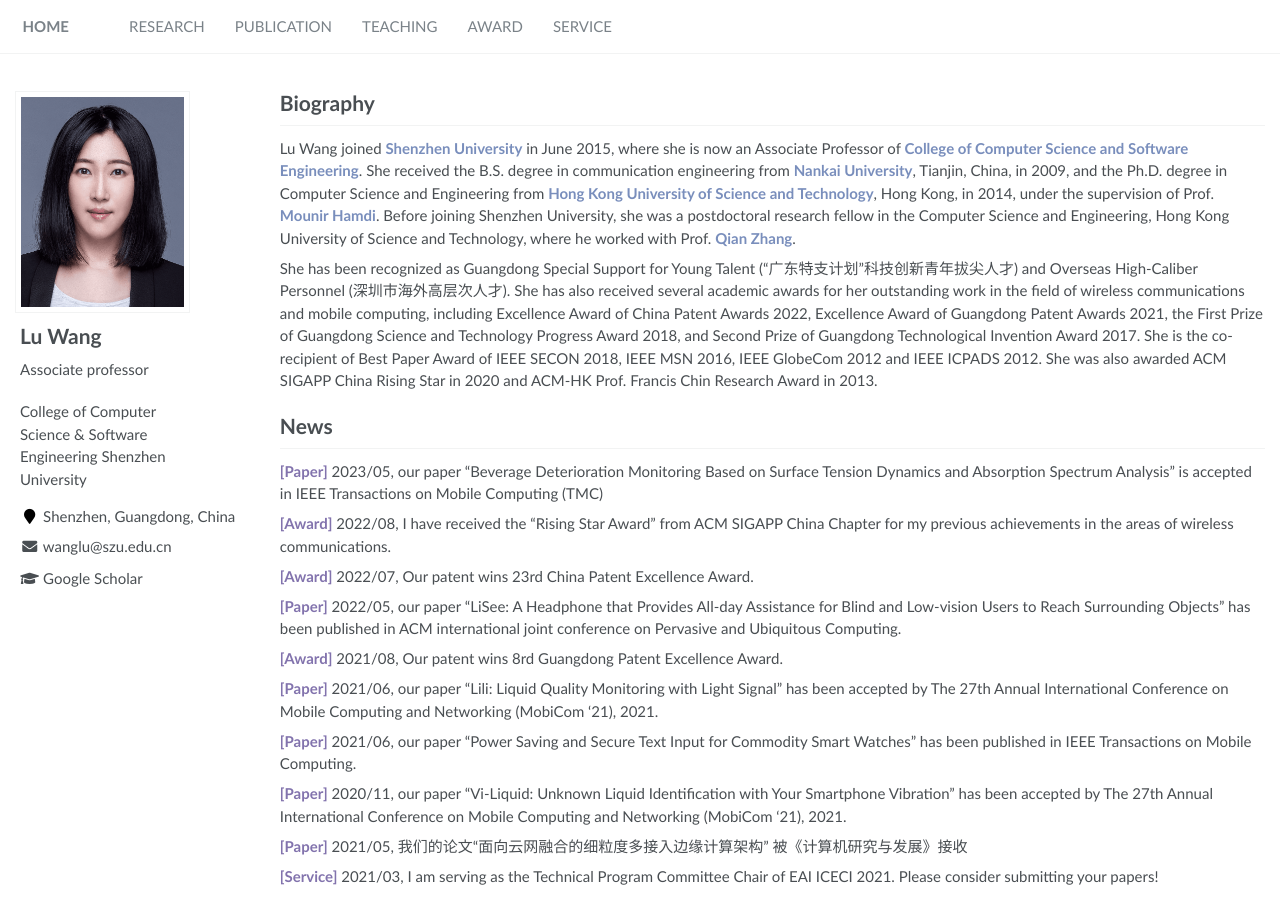
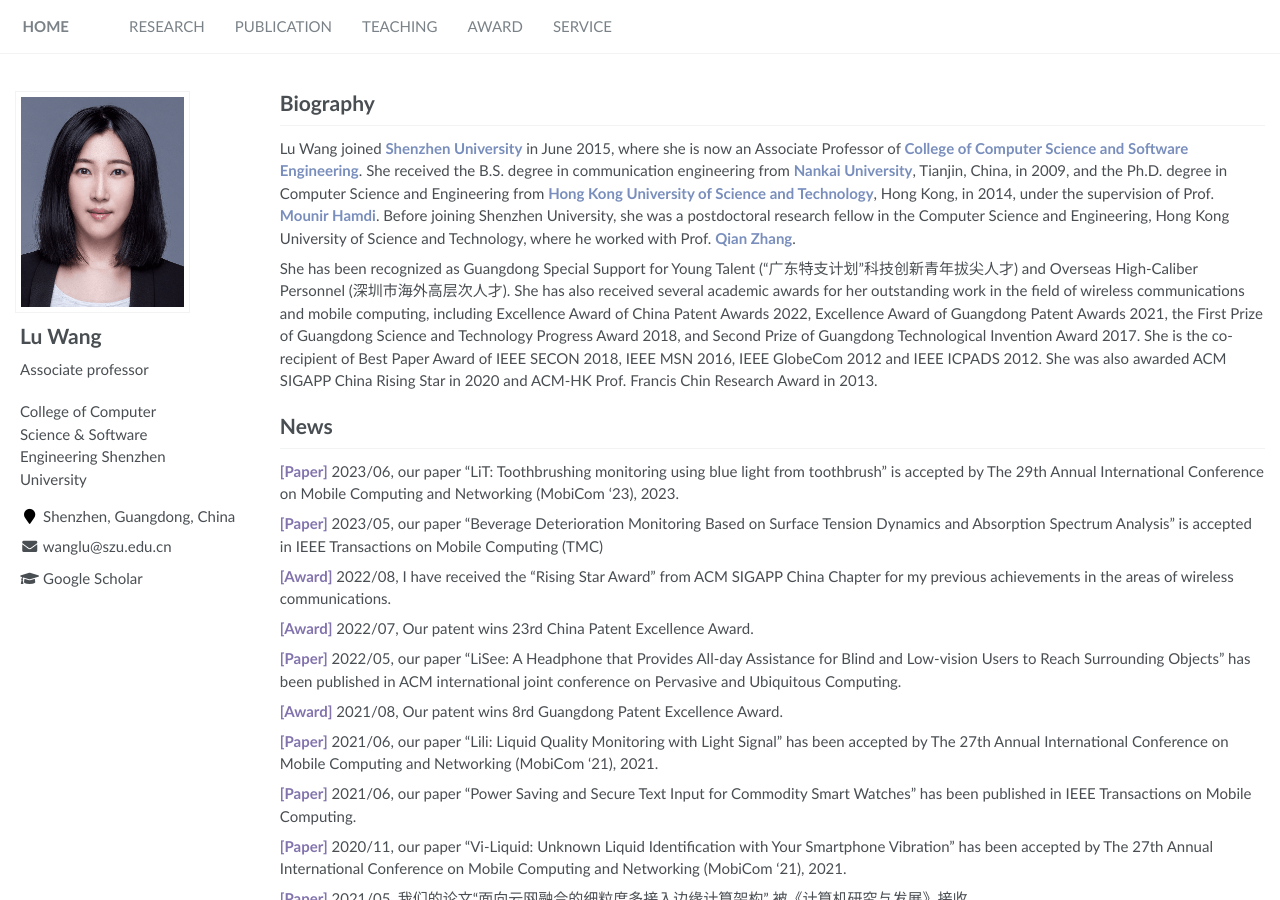
Before and after one commit to luwang-szu/luwang-szu.github.io, a Jekyll site: the page built from _pages/about.md, in a window 1280 px wide and 900 px high. Built offline with Jekyll 4.4.1, drawn with Linux system fonts in a browser that asks for light colours.

Commit message:
Update about.md

```diff
--- a/_pages/about.md
+++ b/_pages/about.md
@@ -24,6 +24,8 @@ She has been recognized as Guangdong Special Support for Young Talent ("广东
 # News
 <!-- - *2022.02*: &nbsp;🎉🎉 Lorem ipsum dolor sit amet, consectetur adipiscing elit. Vivamus ornare aliquet ipsum, ac tempus justo dapibus sit amet.
 - *2022.02*: &nbsp;🎉🎉 Lorem ipsum dolor sit amet, consectetur adipiscing elit. Vivamus ornare aliquet ipsum, ac tempus justo dapibus sit amet.  -->
+<strong> <font color="#8273AD">[Paper]</font></strong> 2023/06, our paper "LiT: Toothbrushing monitoring using blue light from toothbrush" is accepted by The 29th Annual International Conference on Mobile Computing and Networking (MobiCom '23), 2023.
+
 <strong> <font color="#8273AD">[Paper]</font></strong> 2023/05, our paper "Beverage Deterioration Monitoring Based on Surface Tension Dynamics and Absorption Spectrum Analysis" is accepted in IEEE Transactions on Mobile Computing (TMC)
 
 <strong> <font color="#8273AD">[Award]</font></strong> 2022/08, I have received the "Rising Star Award" from ACM SIGAPP China Chapter for my previous achievements in the areas of wireless communications.
```
